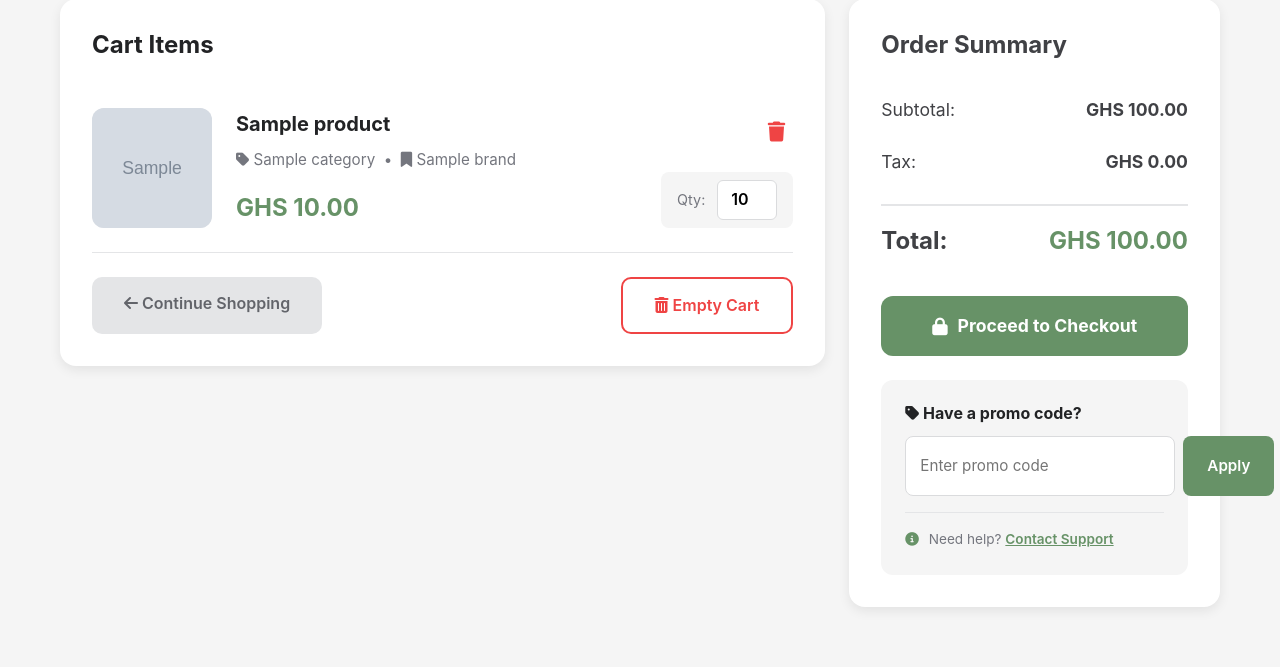
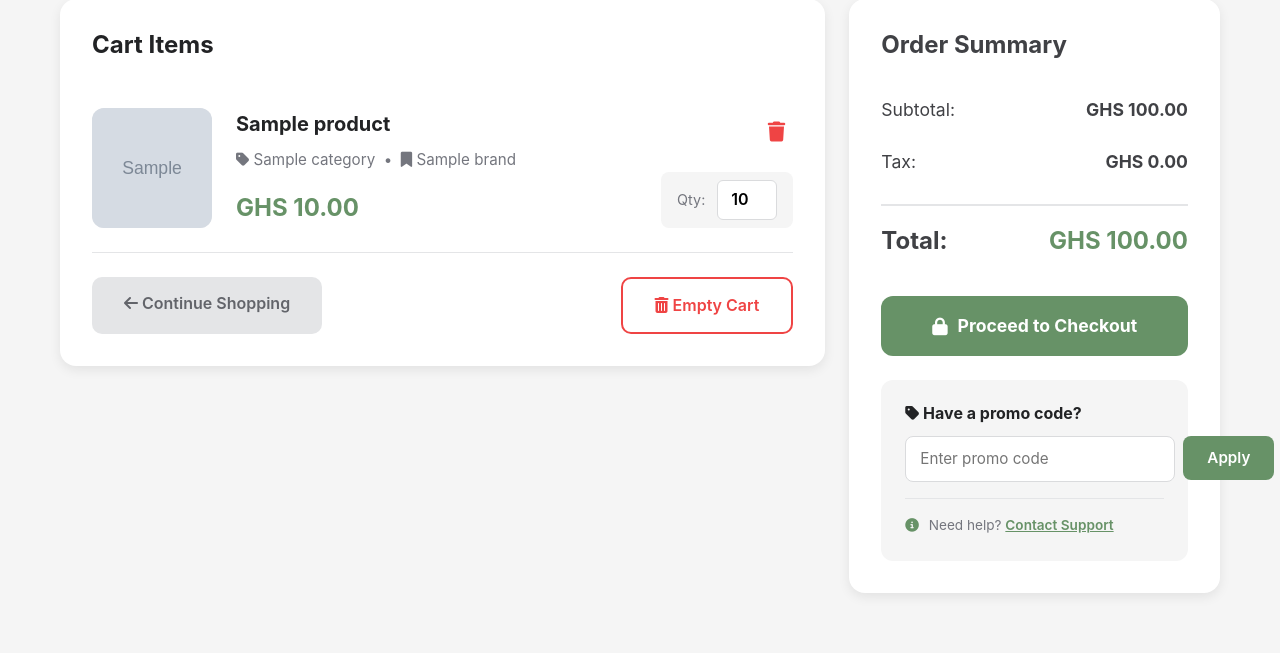
Before and after one commit to princesscheryl/mvc_lab1, a PHP site: page /view/cart.php in a window 1280 px wide. Shown: the part 323-990 px from the top of the page. After the commit the page ends 926 px from the top, so only its background shows below. Run offline with PHP 8.4, Linux system fonts and the light colour scheme; the visitor is signed in with stand-in values (Sample User, id 1); tables that the repository leaves empty hold one stand-in row (values such as "Sample post"); grey boxes marked "Sample" are stand-in pictures.

Commit message:
promo code button alignment

```diff
--- a/view/cart.php
+++ b/view/cart.php
@@ -276,12 +276,13 @@ $total = $subtotal + $tax;
             background: var(--primary);
             color: white;
             border: none;
-            padding: 18px 24px;
+            padding: 10px 24px;
             border-radius: 8px;
             font-weight: 600;
             font-size: 0.95rem;
             cursor: pointer;
             transition: all 0.3s;
+            height: fit-content;
         }
 
         .btn-apply-promo:hover {
```
